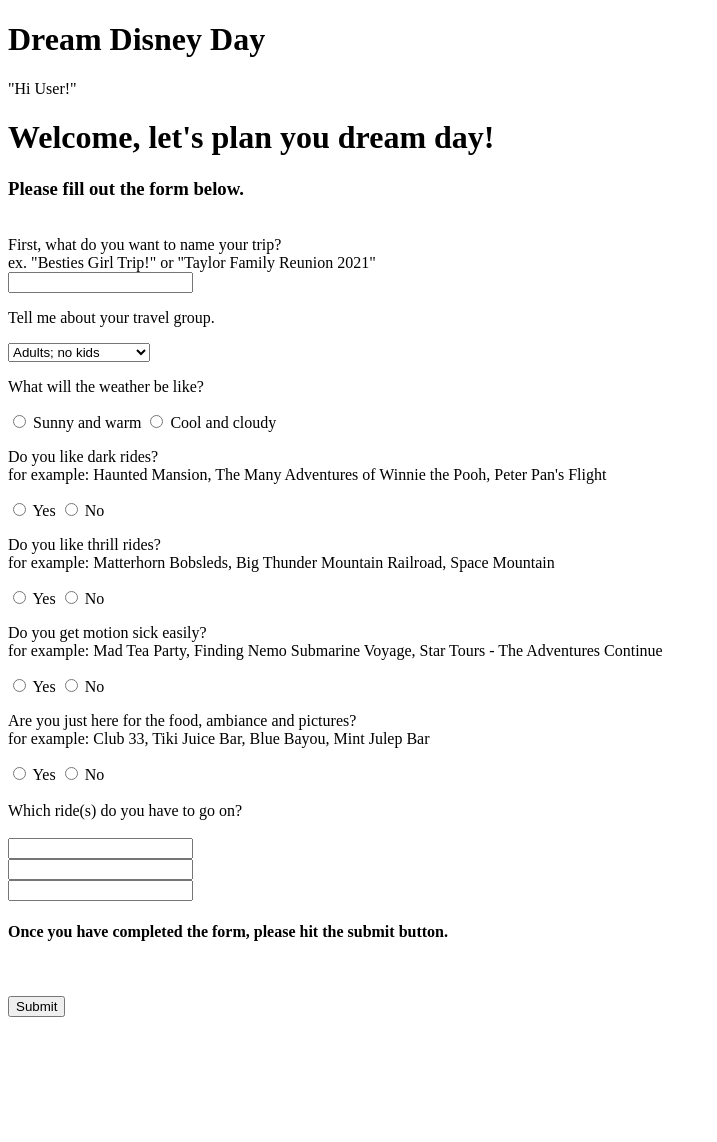
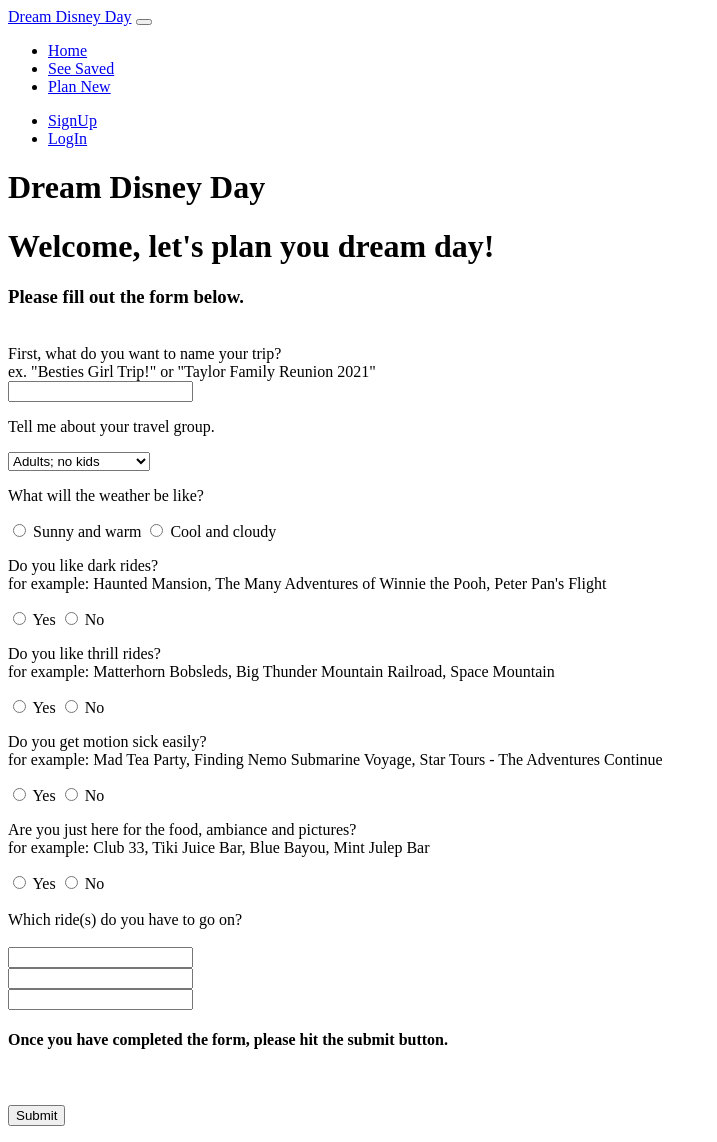
Before and after one commit to jessicalynn1/project, a Flask app: page /form in a window 1280 px wide. Shown: the whole page, without its empty margins (0-717 px from the left). Before the commit the page ends 1017 px from the top, so only its background shows below. Run offline with Flask 2, Linux system fonts and the light colour scheme; the visitor is signed in with stand-in values (Sample User, id 1).

Commit message:
Mid day 2/28/22

```diff
--- a/server.py
+++ b/server.py
@@ -124,6 +124,8 @@ def results_page():
 
     itinerary_set = set()
 
+# could write a function for these below
+# query on ridecategory join on category and filter by category id
 
     if a_travel_grp == 'Adults; no kids':
         c_id = crud.get_category_by_name('Adults').id
--- a/templates/base.html
+++ b/templates/base.html
@@ -1,11 +1,43 @@
-<!doctype html>
-<html>
 <head>
   <meta charset="utf-8">
   <meta name="viewport" content="width=device-width">
   <title>
     {% block title %} Dream Disney Day {% endblock %}
   </title>
+
+<nav class="navbar navbar-expand-lg navbar-light bg-light">
+    <div class="container-fluid">
+      <a class="navbar-brand" href="#">Dream Disney Day</a>
+      <button class="navbar-toggler" type="button" data-bs-toggle="collapse" data-bs-target="#navbarNav" aria-controls="navbarNav" aria-expanded="false" aria-label="Toggle navigation">
+        <span class="navbar-toggler-icon"></span>
+      </button>
+      <div class="collapse navbar-collapse" id="navbarNav">
+        <ul class="navbar-nav">
+          <li class="nav-item">
+            <a class="nav-link active" aria-current="page" href="#">Home</a>
+          </li>
+          <li class="nav-item">
+            <a class="nav-link" href="#">See Saved</a>
+          </li>
+          <li class="nav-item">
+            <a class="nav-link" href="#">Plan New</a>
+          </li>
+
+        </ul>
+      </div>
+    </div>
+    <ul class="navbar-nav justify-content-end">
+      <li class="nav-item">
+        <a class="nav-link active" aria-current="page" href="#">SignUp</a>
+      </li>
+      <li class="nav-item">
+        <a class="nav-link" href="#">LogIn</a>
+      </li>
+
+    </ul>
+  </nav>
+
+
 
     {% block head %}{% endblock %}
   </head>
@@ -16,14 +48,14 @@
       </p>
     {% endfor %}
     <h1> Dream Disney Day </h1>
-    {% if session['pkey'] %}
-    "Hi User!"
-    {% endif %}
+
     {% block body %}{% endblock %}
 
     {% block after_body %}{% endblock %}
   </body>
 </html>
+
+
 
 <!-- this is where i would create nav bar add logout button here -->
 <!-- render things whether or not person is logged in -->
```
Also changed, not shown: crud.py (+5 -3 lines). Lines whose indentation alone changed are shown as unchanged.
